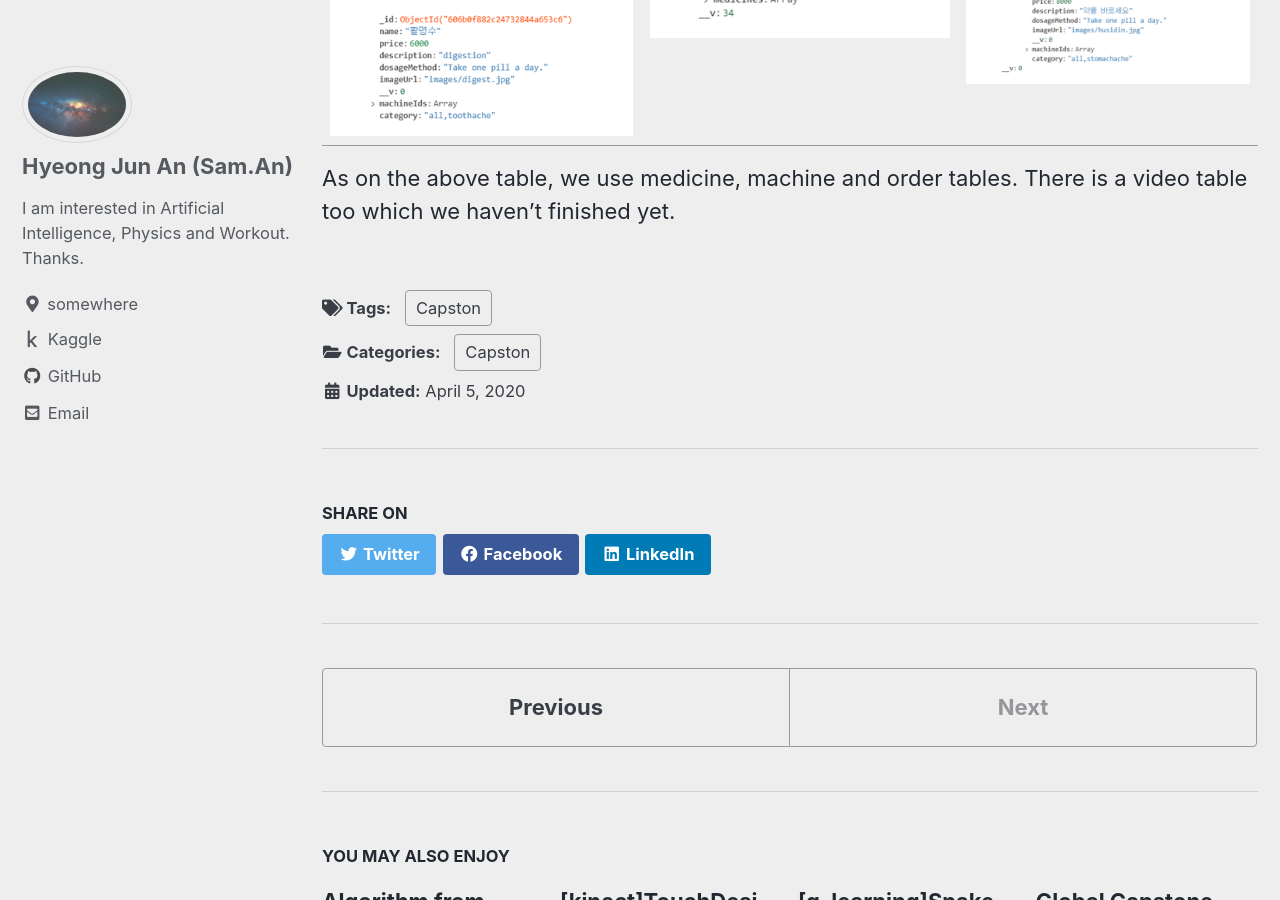
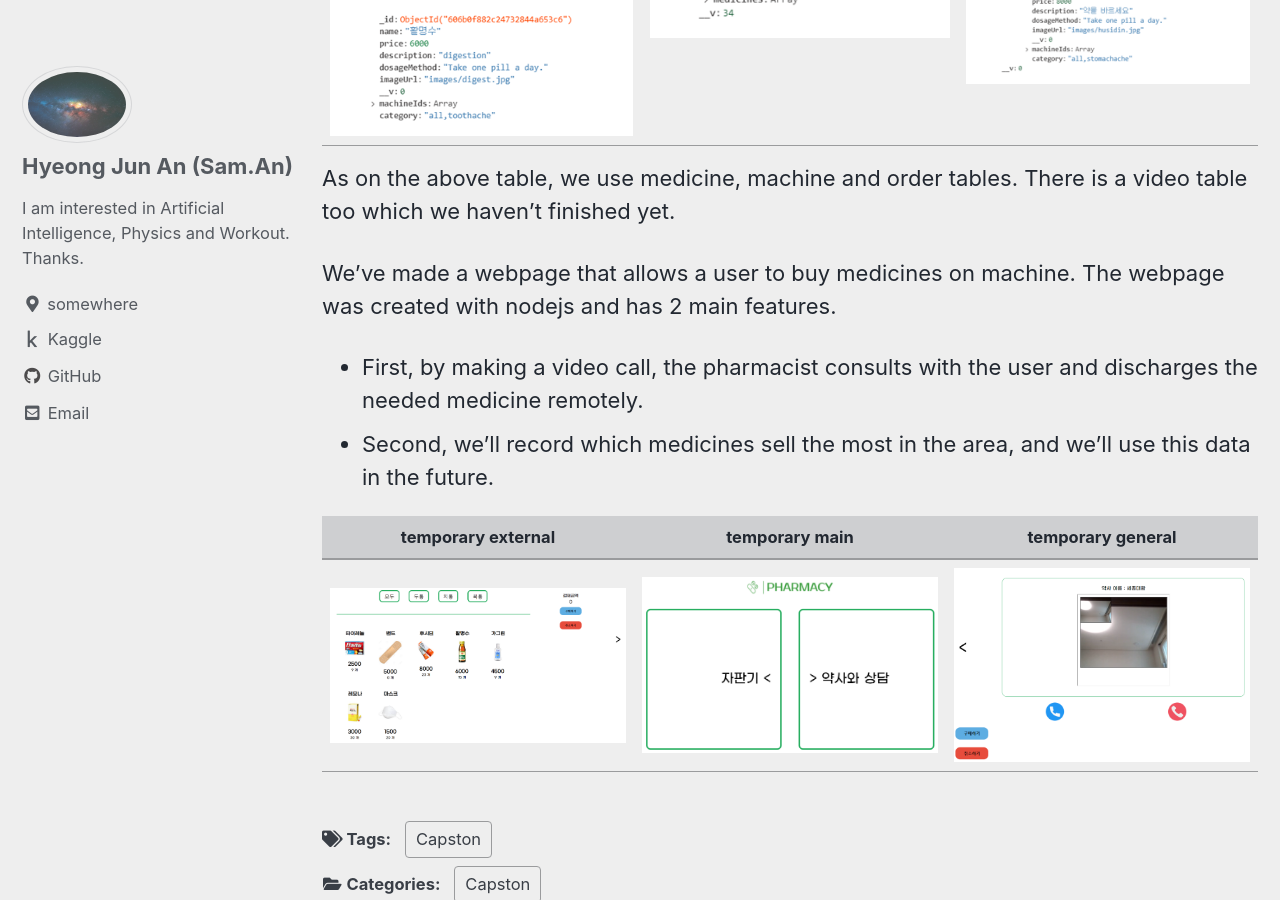
Before and after one commit to sammiee5311/sammiee5311.github.com, a Jekyll site: the page built from _posts/2021-04-05-Medicine Vending Machine.md, in a window 1280 px wide and 900 px high, scrolled down 1872 px. Built offline with Jekyll 4.4.1, drawn with Linux system fonts in a browser that asks for light colours; cached includes are drawn as plain includes.

Commit message:
medicine vending machine update

```diff
--- a/_posts/2021-04-05-Medicine Vending Machine.md
+++ b/_posts/2021-04-05-Medicine Vending Machine.md
@@ -41,4 +41,12 @@ medicine table | machine table | order table
 :------------: | :-----------: | :-----------:
 <img src="/assets/images/medicine_vending_machine/medicine_table.png" width="720">  | <img src="/assets/images/medicine_vending_machine/machine_table.png" width="720"> | <img src="/assets/images/medicine_vending_machine/order_table.png" width="720">
 
-As on the above table, we use medicine, machine and order tables. There is a video table too which we haven't finished yet.
+As on the above table, we use medicine, machine and order tables. There is a video table too which we haven't finished yet. <br>
+
+We've made a webpage that allows a user to buy medicines on machine. The webpage was created with nodejs and has 2 main features. <br>
+- First, by making a video call, the pharmacist consults with the user and discharges the needed medicine remotely.
+- Second, we'll record which medicines sell the most in the area, and we'll use this data in the future.
+
+temporary external | temporary main | temporary general |
+:------------: | :-----------:  | :-----------:  |
+<img src="/assets/images/medicine_vending_machine/temporary_web1.png" width="720">  | <img src="/assets/images/medicine_vending_machine/temporary_web0.png" width="720"> | <img src="/assets/images/medicine_vending_machine/temporary_web2.png" width="720">
```
Also changed, not shown: _posts/not_yet(2021-04-20-Medicine Vending Machine(2)).md (added, +17 -0 lines), assets/images/medicine_vending_machine/temporary_web0.png (added), assets/images/medicine_vending_machine/temporary_web1.png (added), assets/images/medicine_vending_machine/temporary_web2.png (added).
